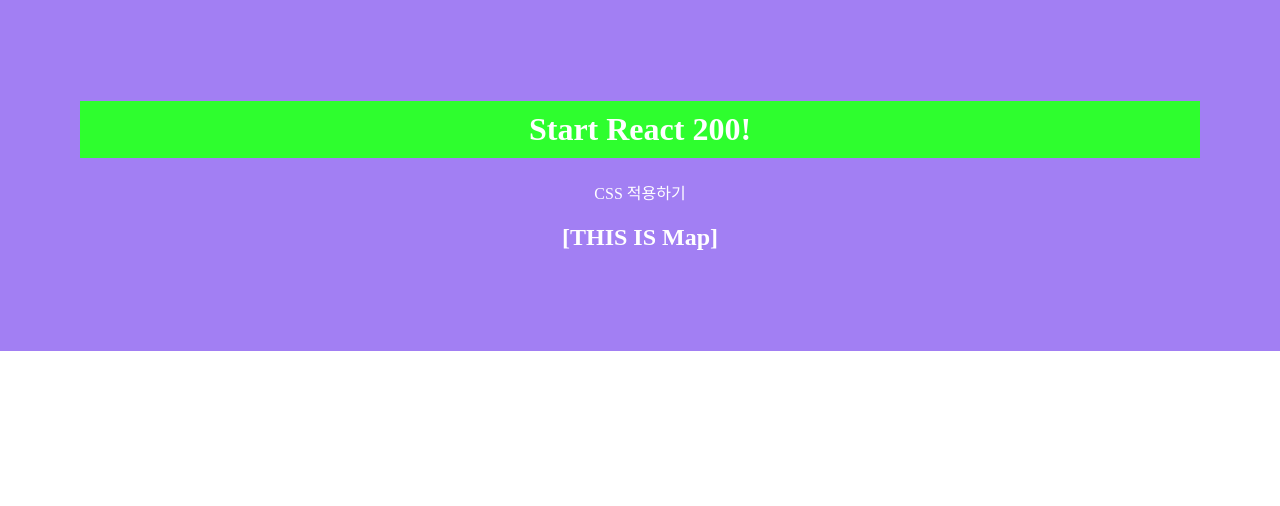
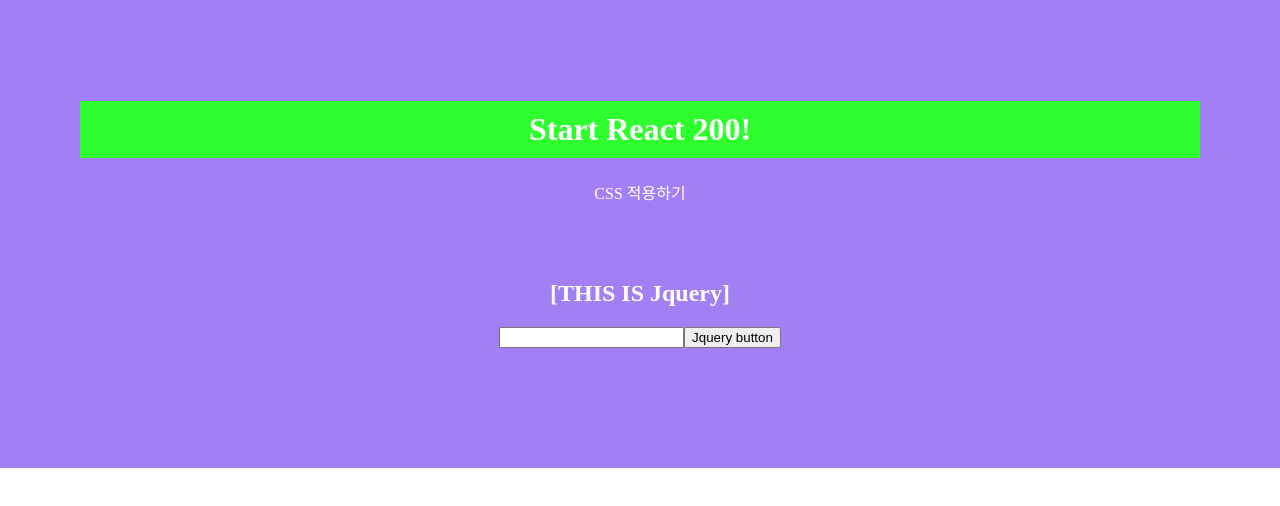
Before and after one commit to sorate7624/react200, a React (Create React App) app in the folder client/: page / in a window 1280 px wide. Shown: the top 506 px of the page. Built offline with nearby package versions, Linux system fonts and the light colour scheme.

Commit message:
jquery 사용하기

```diff
--- a/client/package.json
+++ b/client/package.json
@@ -6,6 +6,7 @@
     "@testing-library/jest-dom": "^5.16.1",
     "@testing-library/react": "^12.1.2",
     "@testing-library/user-event": "^13.5.0",
+    "jquery": "^3.6.0",
     "react": "^17.0.2",
     "react-dom": "^17.0.2",
     "react-scripts": "5.0.0",
--- a/client/src/App.js
+++ b/client/src/App.js
@@ -1,13 +1,13 @@
 import React from 'react';
 import './App.css';
-import Map from './R015_Map';
+import Jquery from './R016_Jquery';
 
 function App() {
   return (
     <div>
       <h1>Start React 200!</h1>
       <p>CSS 적용하기</p>
-      <Map/>
+      <Jquery/>
     </div>
   );
 }
--- /dev/null
+++ b/client/src/R016_Jquery.js
@@ -0,0 +1,23 @@
+import React, {
+  Component
+} from 'react';
+import $ from 'jquery';
+
+class R016_Jquery extends Component {
+  input_alert = (e) => {
+    var input_val = $('#inputId').val();
+    alert(input_val);
+  }
+
+  render() {
+    return (
+      <div>
+        <h2>[THIS IS Jquery]</h2>
+        <input id="inputId" name="inputName" />
+        <button id="buttonId" onClick={e=>this.input_alert(e)}>Jquery button</button>
+      </div>
+    )
+  }
+}
+
+export default R016_Jquery;
```
Also changed, not shown: 1 other file (tests, documents, lock files or other folders).
